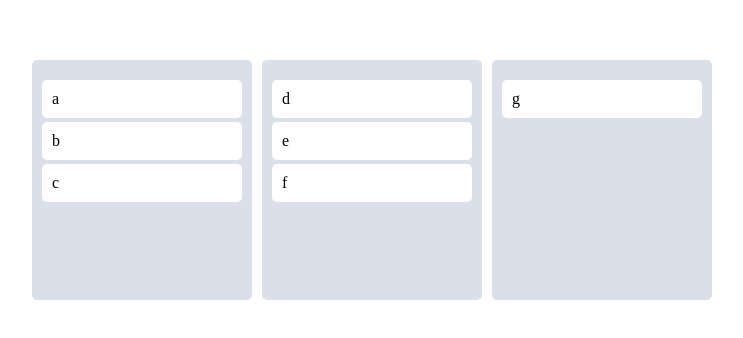
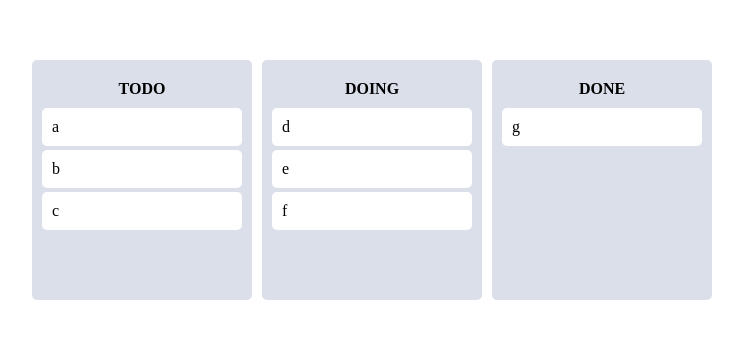
Before and after one commit to BongBoroBong/nomad_study, a React (Create React App) app: page /todo in a window 1280 px wide. Shown: the part 228-566 px from the top of the page, without its empty margins (268-1011 px from the left). Built offline with nearby package versions, Linux system fonts and the light colour scheme.

Commit message:
:hammer: 0419-4 trello start

```diff
--- a/src/App.tsx
+++ b/src/App.tsx
@@ -2,7 +2,7 @@ import React from 'react';
 import { DragDropContext, DropResult } from 'react-beautiful-dnd';
 import styled from '@emotion/styled';
 import { toDoCategorySelector } from './libs/recoils';
-import { useRecoilState, useRecoilValue } from 'recoil';
+import { useRecoilValue } from 'recoil';
 import Board from './components/Board';
 
 const Wrapper = styled.div`
@@ -25,23 +25,19 @@ const Boards = styled.div`
 function App() {
   const toDos = useRecoilValue(toDoCategorySelector);
 
-  const onDragEnd = ({ draggableId, destination, source }: DropResult) => {
-    // if (!destination) return;
-    // setToDos(oldToDos => {
-    //   const copyToDos = [...oldToDos];
-    //   copyToDos.splice(source.index, 1);
-    //   copyToDos.splice(destination?.index, 0, draggableId);
-    //   return copyToDos;
-    // });
+  const onDragEnd = (info: DropResult) => {
+    const { destination, source } = info;
+    if (destination?.droppableId === source.droppableId) {
+    }
   };
 
   return (
     <DragDropContext onDragEnd={onDragEnd}>
       <Wrapper>
         <Boards>
-          {toDos.map((toDo, index) => (
-            <Board key={`board_${index}`} toDos={toDo} boardId={`board_${index}`} />
-          ))}
+          {Object.keys(toDos).map(boardId => {
+            return <Board key={boardId} toDos={toDos[boardId]} boardId={boardId} />;
+          })}
         </Boards>
       </Wrapper>
     </DragDropContext>
--- a/src/components/Board/index.tsx
+++ b/src/components/Board/index.tsx
@@ -16,18 +16,27 @@ const Wrapper = styled.div`
   min-height: 200px;
 `;
 
+const Title = styled.div`
+  text-align: center;
+  font-weight: bold;
+  margin-bottom: 10px;
+`;
+
 function Board({ toDos, boardId }: IBoardProps) {
   return (
+    <Wrapper>
+      <Title>{boardId}</Title>
       <Droppable droppableId={boardId}>
         {magic => (
-        <Wrapper ref={magic.innerRef} {...magic.droppableProps}>
+          <div ref={magic.innerRef} {...magic.droppableProps}>
             {toDos.map((toDo, index) => (
               <DragabbleCard key={toDo.text} toDo={toDo.text} index={index} />
             ))}
             {magic.placeholder}
-        </Wrapper>
+          </div>
         )}
       </Droppable>
+    </Wrapper>
   );
 }
 
--- a/src/libs/recoils.ts
+++ b/src/libs/recoils.ts
@@ -30,15 +30,19 @@ export const toDoState = atom<ITodo[]>({
   ],
 });
 
-export const toDoCategorySelector = selector({
+interface IToDoCategory {
+  [key: string]: ITodo[];
+}
+
+export const toDoCategorySelector = selector<IToDoCategory>({
   key: 'toDoCategorySelector',
   get: ({ get }) => {
     const toDos = get(toDoState);
-    return [
-      toDos.filter(todo => todo.category === Categories.TODO),
-      toDos.filter(todo => todo.category === Categories.DOING),
-      toDos.filter(todo => todo.category === Categories.DONE),
-    ];
+    return {
+      TODO: toDos.filter(todo => todo.category === Categories.TODO),
+      DOING: toDos.filter(todo => todo.category === Categories.DOING),
+      DONE: toDos.filter(todo => todo.category === Categories.DONE),
+    };
   },
 });
 
```
Lines whose indentation alone changed are shown as unchanged.
